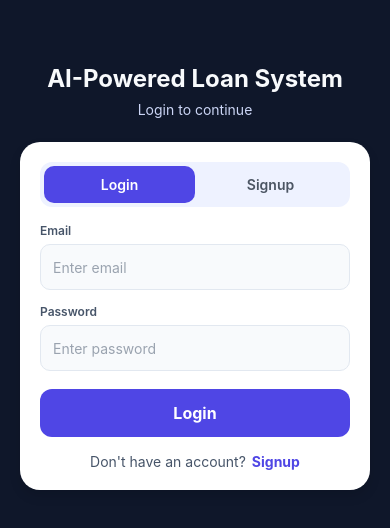
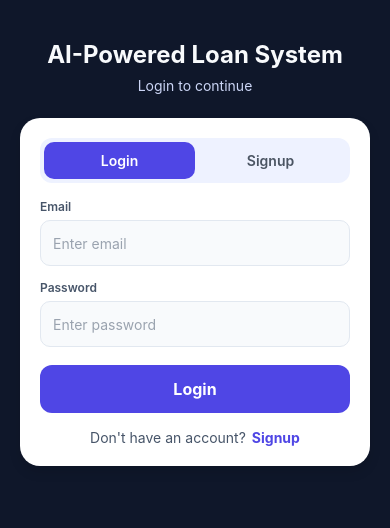
Before and after one commit to Ramya3106/AI-driven-loan-approval-and-document-verification-system, a React Native app in the folder Loanapproval-app/: screen /Login in a window 390 px wide. Shown: the top 528 px of the page. Built offline with nearby package versions, Linux system fonts and the light colour scheme; no server answers.

Commit message:
Enhance Login component with ScrollView for improved keyboard handling and layout

```diff
--- a/Loanapproval-app/src/component/Login/Login.jsx
+++ b/Loanapproval-app/src/component/Login/Login.jsx
@@ -10,6 +10,7 @@ import {
   SafeAreaView,
   KeyboardAvoidingView,
   Platform,
+  ScrollView,
 } from 'react-native';
 import Constants from 'expo-constants';
 
@@ -189,8 +190,17 @@ export default function Login({ navigation }) {
   return (
     <SafeAreaView style={styles.screen}>
       <KeyboardAvoidingView
-        behavior={Platform.OS === 'ios' ? 'padding' : undefined}
+        behavior={Platform.OS === 'ios' ? 'padding' : 'height'}
+        keyboardVerticalOffset={Platform.OS === 'ios' ? 64 : 0}
         style={styles.screen}
+      >
+        <ScrollView
+          style={styles.scroll}
+          contentContainerStyle={styles.container}
+          showsVerticalScrollIndicator={false}
+          keyboardShouldPersistTaps="handled"
+          keyboardDismissMode="on-drag"
+          nestedScrollEnabled
         >
           <View style={styles.header}>
             <Text style={styles.title}>AI-Powered Loan System</Text>
@@ -325,6 +335,7 @@ export default function Login({ navigation }) {
               </TouchableOpacity>
             </View>
           </View>
+        </ScrollView>
       </KeyboardAvoidingView>
     </SafeAreaView>
   );
@@ -334,8 +345,15 @@ const styles = StyleSheet.create({
   screen: {
     flex: 1,
     backgroundColor: '#0f172a',
+  },
+  scroll: {
+    flex: 1,
+  },
+  container: {
+    flexGrow: 1,
     paddingHorizontal: 20,
     paddingTop: 24,
+    paddingBottom: 24,
   },
   header: {
     alignItems: 'center',
```
Lines whose indentation alone changed are shown as unchanged.
